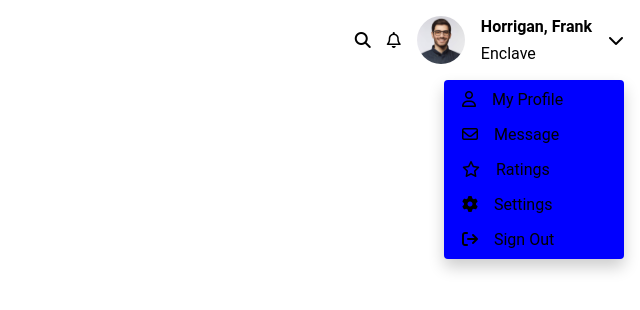
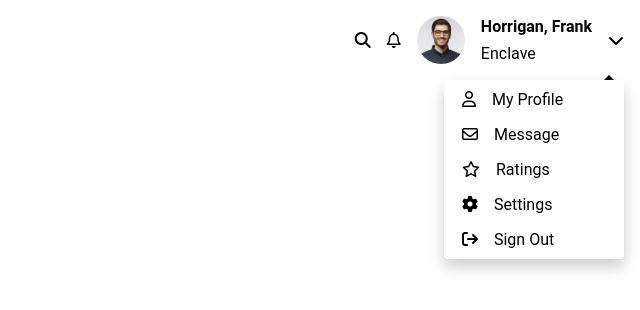
Before and after one commit to GarrettAudet/menu-and-image-sliders, a website: page website-menu/website-menu.html in a window 1280 px wide. Shown: the whole page, without its empty margins (640-1280 px from the left). Drawn offline with Linux system fonts and the light colour scheme.

Commit message:
Added in a triangle for the drop-down content

```diff
--- a/website-menu/src/styles.css
+++ b/website-menu/src/styles.css
@@ -54,13 +54,22 @@
 .dropdown-content {
     position: absolute;
     top: calc(100% + var(--gap-between-dropdown-menu));
-    background-color: blue;
     padding: 10px;
     min-width: 160px;
     gap: var(--gap-between-dropdown-content);
     box-shadow: 0 8px 16px 0 rgba(0, 0, 0, 0.2);
     border-radius: 4px;
-    z-index: 1;
+    z-index: 2;
+}
+
+.dropdown-content::before {
+    content: "";
+    position: absolute;
+    top: -5px;
+    right: 10px;
+    border-left: 5px solid transparent;
+    border-right: 5px solid transparent;
+    border-bottom: 5px solid black;
 }
 
 /* Header Icons */
```
